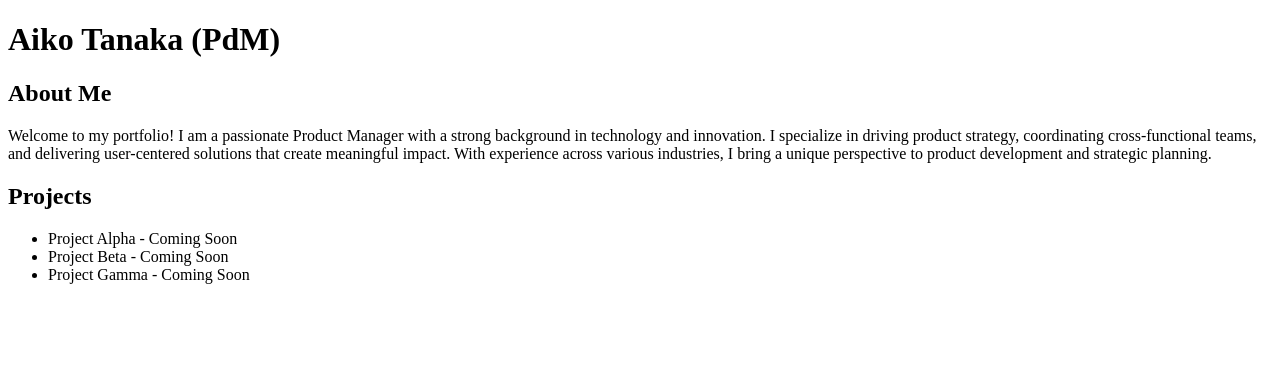
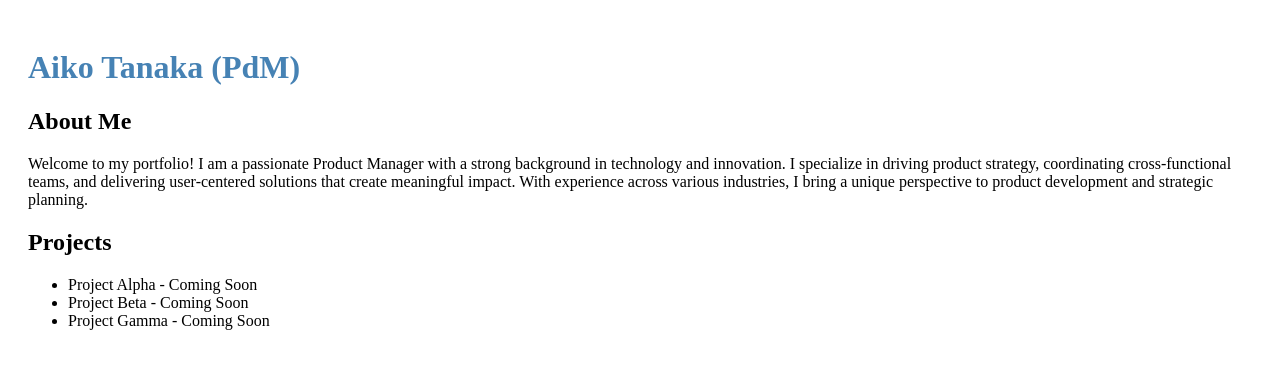
Before and after one commit to kaito87/my-portfolio, a plain HTML site: page index.html in a window 1280 px wide. Drawn offline with Linux system fonts and the light colour scheme.

Commit message:
style: Add basic CSS for better look and feel

```diff
--- a/index.html
+++ b/index.html
@@ -4,6 +4,7 @@
     <meta charset="UTF-8">
     <meta name="viewport" content="width=device-width, initial-scale=1.0">
     <title>Aiko Tanaka (PdM) - Portfolio</title>
+    <link rel="stylesheet" href="style.css">
 </head>
 <body>
     <header>
--- /dev/null
+++ b/style.css
@@ -0,0 +1,7 @@
+body {
+    padding: 20px;
+}
+
+h1 {
+    color: steelblue;
+}
```
